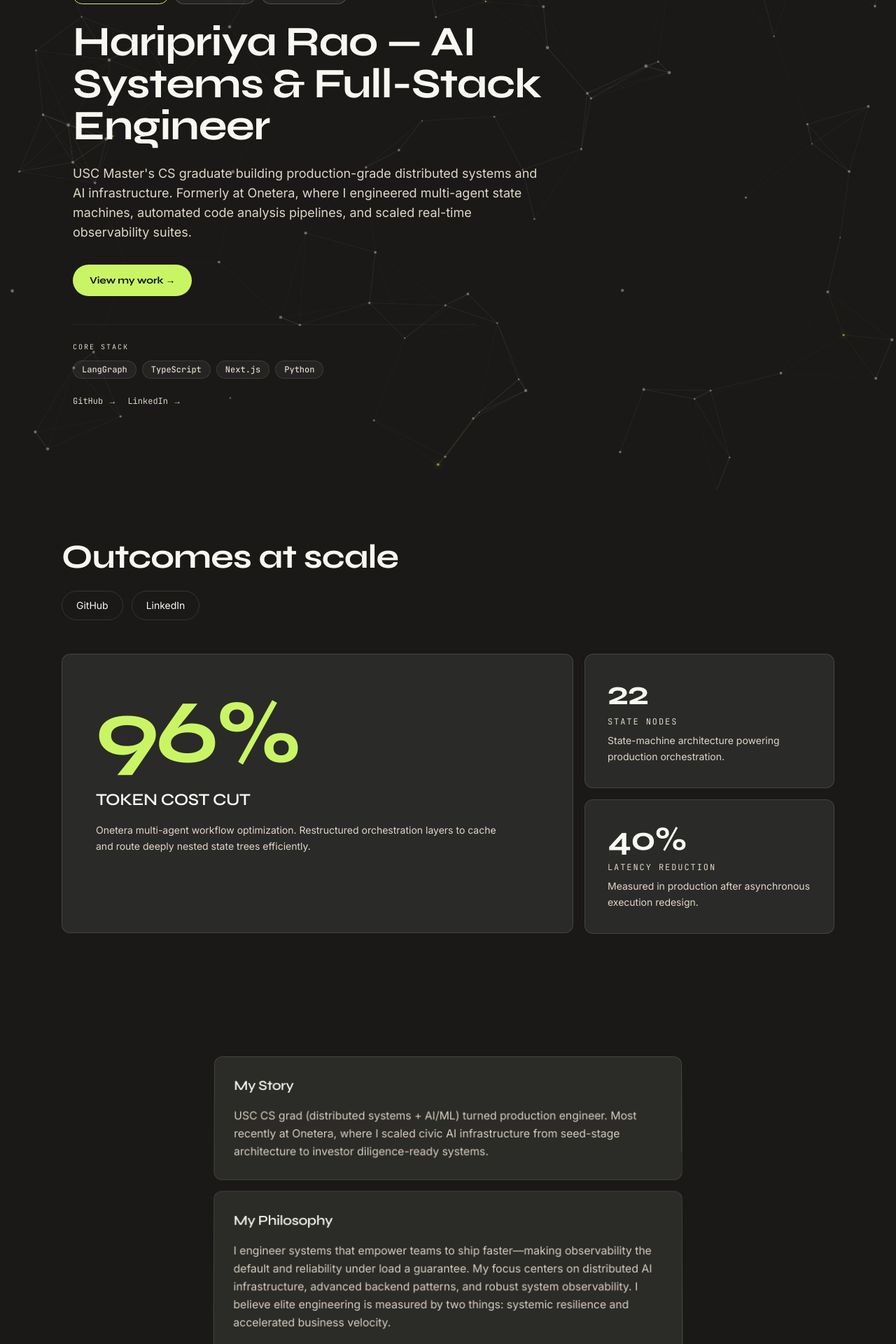
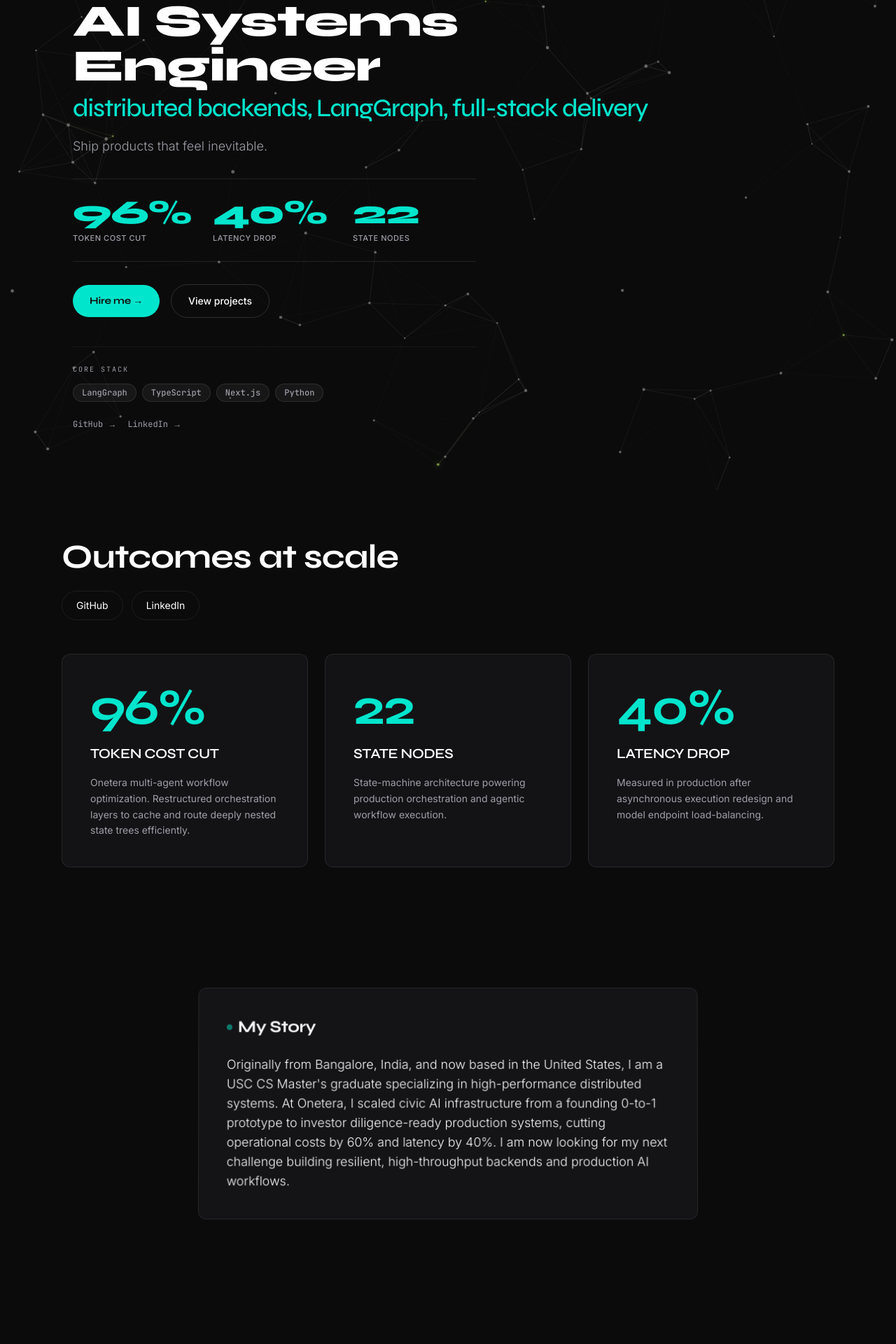
Before and after one commit to haripriyarao26/portfolio, a Next.js app: page / in a window 1280 px wide. Shown: the part 100-2020 px from the top of the page at 70% size. Built offline with nearby package versions, Linux system fonts and the light colour scheme.

Commit message:
Claude minor css changes

```diff
--- a/app/globals.css
+++ b/app/globals.css
@@ -5,18 +5,18 @@
 
 /* ── Design Tokens ───────────────────── */
 :root {
-  /* Color palette — warm near-black base */
-  --bg-dark:        #1A1917;
-  --bg-card:        #2A2A28;
-  --text-primary:   #F8F8F2;
-  --text-muted:     #DFD7C7;
-  --border:         rgba(255, 255, 255, 0.12);
-  --accent:         #C9F565;   /* Electric chartreuse — 3 uses max */
+  /* Color palette — sleek dark obsidian base */
+  --bg-dark:        #0B0B0C;
+  --bg-card:        #131316;
+  --text-primary:   #FFFFFF;
+  --text-muted:     #9E9EA7;
+  --border:         rgba(255, 255, 255, 0.08);
+  --accent:         #00E5CC;   /* Vivid neon teal */
 
   /* Legacy aliases (keep for backward compat with components) */
-  --primary:        #F8F8F2;
-  --primary-dark:   #DFD7C7;
-  --secondary:      #2A2A28;
+  --primary:        #FFFFFF;
+  --primary-dark:   #9E9EA7;
+  --secondary:      #131316;
 
   /* Typography */
   --font-display:   var(--font-syne), system-ui, sans-serif;
@@ -41,6 +41,8 @@ body {
   background-color: var(--bg-dark);
   color: var(--text-primary);
   font-family: var(--font-body);
+  font-size: 15px; /* Base size at 15px for improved readability and hierarchy */
+  line-height: 1.6;
   -webkit-font-smoothing: antialiased;
   -moz-osx-font-smoothing: grayscale;
   min-height: 100dvh;
@@ -142,8 +144,8 @@ h1, h2, h3,
 }
 .btn-primary:hover {
   transform: translateY(-2px) scale(1.03);
-  box-shadow: 0 0 24px rgba(201, 245, 101, 0.35), 0 4px 16px rgba(0,0,0,0.4);
-  background: #d8ff6e;
+  box-shadow: 0 0 24px rgba(0, 229, 204, 0.35), 0 4px 16px rgba(0,0,0,0.4);
+  background: #33FFEB;
 }
 .btn-primary:active { transform: scale(0.97); }
 
--- a/app/page.tsx
+++ b/app/page.tsx
@@ -122,94 +122,97 @@ export default function Home() {
           </div>
         </motion.div>
 
-        {/* Impact bento */}
+        {/* Impact Row */}
         <motion.div
-          className="grid gap-4 md:grid-cols-12"
+          className="grid gap-6 md:grid-cols-3"
           variants={staggerContainer}
           initial="hidden"
           whileInView="visible"
           viewport={{ once: true, margin: '-60px' }}
         >
-          {/* Large metric */}
+          {/* Card 1 */}
           <motion.article
             variants={staggerItem}
             whileHover={{ y: -4 }}
             transition={spring}
-            className="card md:col-span-8 p-8 sm:p-12 will-change-transform"
+            className="card p-8 sm:p-10 will-change-transform flex flex-col justify-between"
           >
-            <p className="font-display font-bold leading-none text-[var(--accent)] text-7xl sm:text-9xl mb-4">
+            <div>
+              <p className="font-display font-bold leading-none text-[var(--accent)] text-6xl sm:text-7xl mb-4">
                 96%
               </p>
-            <h3 className="font-display text-xl sm:text-2xl font-semibold text-[var(--text-primary)] uppercase tracking-wide">
+              <h3 className="font-display text-xl font-semibold text-[var(--text-primary)] uppercase tracking-wide">
                 Token Cost Cut
               </h3>
-            <p className="mt-4 max-w-xl text-sm text-[var(--text-muted)] leading-relaxed">
+              <p className="mt-4 text-sm text-[var(--text-muted)] leading-relaxed">
                 Onetera multi-agent workflow optimization. Restructured orchestration layers to cache and route deeply nested state trees efficiently.
               </p>
+            </div>
           </motion.article>
 
-          {/* Side metrics */}
-          <div className="md:col-span-4 flex flex-col gap-4">
+          {/* Card 2 */}
           <motion.article
             variants={staggerItem}
             whileHover={{ y: -4 }}
             transition={spring}
-              className="card flex-1 p-8 will-change-transform flex flex-col justify-center"
+            className="card p-8 sm:p-10 will-change-transform flex flex-col justify-between"
           >
-              <p className="font-display font-bold leading-none text-[var(--text-primary)] text-5xl mb-2">22</p>
-              <h3 className="mono-accent text-xs tracking-[0.16em] text-[var(--text-muted)] uppercase">State Nodes</h3>
-              <p className="mt-2 text-sm text-[var(--text-muted)] leading-relaxed">
-                State-machine architecture powering production orchestration.
+            <div>
+              <p className="font-display font-bold leading-none text-[var(--accent)] text-6xl sm:text-7xl mb-4">
+                22
               </p>
+              <h3 className="font-display text-xl font-semibold text-[var(--text-primary)] uppercase tracking-wide">
+                State Nodes
+              </h3>
+              <p className="mt-4 text-sm text-[var(--text-muted)] leading-relaxed">
+                State-machine architecture powering production orchestration and agentic workflow execution.
+              </p>
+            </div>
           </motion.article>
 
+          {/* Card 3 */}
           <motion.article
             variants={staggerItem}
             whileHover={{ y: -4 }}
             transition={spring}
-              className="card flex-1 p-8 will-change-transform flex flex-col justify-center"
+            className="card p-8 sm:p-10 will-change-transform flex flex-col justify-between"
           >
-              <p className="font-display font-bold leading-none text-[var(--text-primary)] text-5xl mb-2">40%</p>
-              <h3 className="mono-accent text-xs tracking-[0.16em] text-[var(--text-muted)] uppercase">Latency Reduction</h3>
-              <p className="mt-2 text-sm text-[var(--text-muted)] leading-relaxed">
-                Measured in production after asynchronous execution redesign.
+            <div>
+              <p className="font-display font-bold leading-none text-[var(--accent)] text-6xl sm:text-7xl mb-4">
+                40%
               </p>
+              <h3 className="font-display text-xl font-semibold text-[var(--text-primary)] uppercase tracking-wide">
+                Latency Drop
+              </h3>
+              <p className="mt-4 text-sm text-[var(--text-muted)] leading-relaxed">
+                Measured in production after asynchronous execution redesign and model endpoint load-balancing.
+              </p>
+            </div>
           </motion.article>
-          </div>
         </motion.div>
       </Section3D>
 
       {/* ── Story / About ── */}
       <Section3D className="mx-auto max-w-4xl px-6 py-10 sm:py-14">
-        <div className="max-w-[680px] mx-auto">
-          {/* Story blocks */}
-          <motion.div
-            className="space-y-4"
-            variants={staggerContainer}
+        <div className="max-w-[720px] mx-auto">
+          <motion.article
+            variants={staggerItem}
             initial="hidden"
             whileInView="visible"
             viewport={{ once: true }}
+            className="card p-8 sm:p-10 border border-white/10 relative overflow-hidden"
           >
-            <motion.article
-              variants={staggerItem}
-              className="card p-7"
-            >
-              <h3 className="font-display text-xl font-semibold text-[var(--text-primary)] mb-4">My Story</h3>
-              <p className="text-base leading-relaxed text-[var(--text-muted)] max-w-[680px]">
-                USC CS grad (distributed systems + AI/ML) turned production engineer. Most recently at Onetera, where I scaled civic AI infrastructure from seed-stage architecture to investor diligence-ready systems.
+            <div className="absolute top-0 right-0 h-24 w-24 bg-[var(--accent)]/5 blur-2xl rounded-full" />
+            <h3 className="font-display text-2xl font-bold text-[var(--text-primary)] mb-6 flex items-center gap-2">
+              <span className="h-2 w-2 rounded-full bg-[var(--accent)] animate-pulse" />
+              My Story
+            </h3>
+            <p className="text-base sm:text-lg leading-relaxed text-[var(--text-primary)]/90 font-light">
+              Originally from Bangalore, India, and now based in the United States, I am a USC CS Master&apos;s graduate specializing in high-performance distributed systems.
+              At Onetera, I scaled civic AI infrastructure from a founding 0-to-1 prototype to investor diligence-ready production systems, cutting operational costs by 60% and latency by 40%.
+              I am now looking for my next challenge building resilient, high-throughput backends and production AI workflows.
             </p>
           </motion.article>
-
-            <motion.article
-              variants={staggerItem}
-              className="card p-7"
-            >
-              <h3 className="font-display text-xl font-semibold text-[var(--text-primary)] mb-4">My Philosophy</h3>
-              <p className="text-base leading-relaxed text-[var(--text-muted)] max-w-[680px]">
-                I engineer systems that empower teams to ship faster—making observability the default and reliability under load a guarantee. My focus centers on distributed AI infrastructure, advanced backend patterns, and robust system observability. I believe elite engineering is measured by two things: systemic resilience and accelerated business velocity.
-              </p>
-            </motion.article>
-          </motion.div>
         </div>
       </Section3D>
 
@@ -240,83 +243,83 @@ export default function Home() {
 
       {/* ── Skills ── */}
       <Section3D className="mx-auto max-w-6xl px-6 pb-20">
+        <div className="grid gap-12 lg:grid-cols-2">
+          {/* Left Column: Core Focus & Tech */}
           <motion.div
-          className="mb-8 text-center"
-          initial={{ opacity: 0, y: 16 }}
-          whileInView={{ opacity: 1, y: 0 }}
+            initial={{ opacity: 0, x: -20 }}
+            whileInView={{ opacity: 1, x: 0 }}
             viewport={{ once: true }}
             transition={spring}
+            className="space-y-8"
           >
-          <h2 className="font-display text-3xl font-bold text-[var(--text-primary)] sm:text-4xl">Technical Skills</h2>
-          <div className="mx-auto mt-3 h-[1px] w-16 bg-[var(--border)]" />
-          <div className="mt-4 flex flex-wrap items-center justify-center gap-2">
+            <div>
+              <p className="mono-accent text-xs tracking-[0.22em] text-[var(--accent)] uppercase mb-2">Technical focus</p>
+              <h2 className="font-display text-3xl font-extrabold text-[var(--text-primary)] sm:text-5xl">
+                Engineering Stack
+              </h2>
+              <p className="mt-4 text-[15px] text-[var(--text-muted)] leading-relaxed max-w-md">
+                Specialized in building low-latency distributed systems, agentic AI architectures, and resilient developer infrastructure.
+              </p>
+            </div>
+
+            {/* Specialties */}
+            <div>
+              <p className="mono-accent text-[10px] tracking-[0.2em] text-[var(--text-muted)] uppercase mb-3">Specialties</p>
+              <div className="flex flex-wrap gap-2">
                 {specialties.map(item => (
                   <span
                     key={item}
-                className="mono-accent rounded-full border border-[var(--border)] px-3 py-1 text-[11px] tracking-[0.12em] text-[var(--text-muted)] uppercase"
+                    className="mono-accent rounded-full border border-white/10 bg-white/5 px-3.5 py-1.5 text-xs text-[var(--text-primary)] uppercase tracking-wider"
                   >
                     {item}
                   </span>
                 ))}
               </div>
-        </motion.div>
+            </div>
 
-        {/* Core Stack — 6 defining technologies */}
-        <motion.div
-          initial={{ opacity: 0, y: 12 }}
-          whileInView={{ opacity: 1, y: 0 }}
-          viewport={{ once: true }}
-          transition={spring}
-          className="mb-8"
-        >
-          <p className="mono-accent text-[10px] tracking-[0.2em] text-[var(--text-muted)] uppercase mb-4 text-center">Core Stack</p>
-          <div className="flex flex-wrap items-center justify-center gap-3">
+            {/* Core Stack */}
+            <div>
+              <p className="mono-accent text-[10px] tracking-[0.2em] text-[var(--text-muted)] uppercase mb-3">Core Stack</p>
+              <div className="flex flex-wrap gap-2.5">
                 {coreStack.map(skill => (
                   <span
                     key={skill}
-                className="mono-accent rounded-full border border-[var(--accent)]/40 bg-[var(--accent)]/5 px-4 py-1.5 text-sm font-semibold text-[var(--accent)] tracking-wide"
+                    className="mono-accent rounded-full border border-[var(--accent)]/30 bg-[var(--accent)]/5 px-4.5 py-2 text-sm font-semibold text-[var(--accent)] tracking-wide hover:bg-[var(--accent)]/10 transition-colors"
                   >
                     {skill}
                   </span>
                 ))}
               </div>
+            </div>
           </motion.div>
 
-        {/* Also proficient in — collapsible */}
-        <details className="group">
-          <summary className="flex items-center justify-center gap-2 text-[11px] tracking-[0.14em] text-[var(--text-muted)] uppercase cursor-pointer select-none hover:text-[var(--text-primary)] transition-colors mb-6">
-            <svg
-              className="h-3 w-3 transition-transform group-open:rotate-90"
-              fill="none" stroke="currentColor" strokeWidth={2} viewBox="0 0 24 24" aria-hidden="true"
+          {/* Right Column: Skill Groups / Proficiencies */}
+          <motion.div
+            initial={{ opacity: 0, x: 20 }}
+            whileInView={{ opacity: 1, x: 0 }}
+            viewport={{ once: true }}
+            transition={spring}
+            className="space-y-6"
           >
-              <path strokeLinecap="round" strokeLinejoin="round" d="M9 5l7 7-7 7" />
-            </svg>
-            Also proficient in…
-          </summary>
-          <motion.div
-            className="grid gap-4 md:grid-cols-3"
-            variants={staggerContainer}
-            initial="hidden"
-            whileInView="visible"
-            viewport={{ once: true }}
-          >
+            <p className="mono-accent text-[10px] tracking-[0.2em] text-[var(--text-muted)] uppercase mb-2">Also proficient in</p>
+
+            <div className="space-y-4">
               {skillGroups.map(group => (
                 <motion.article
                   key={group.title}
-                variants={staggerItem}
-                whileHover={{ y: -4 }}
+                  whileHover={{ x: 4 }}
                   transition={spring}
-                className="card p-6 will-change-transform"
+                  className="card p-5 border border-white/5 bg-[#131316] flex flex-col justify-center"
                 >
-                <h3 className="font-display text-lg font-semibold text-[var(--text-primary)]">
-                  <span className="mr-2">{group.icon}</span>
+                  <h3 className="font-display text-base font-semibold text-[var(--text-primary)] flex items-center gap-2">
+                    <span className="text-lg">{group.icon}</span>
                     {group.title}
                   </h3>
-                <div className="mt-4 flex flex-wrap gap-2">
+                  <div className="mt-3 flex flex-wrap gap-1.5">
                     {group.items.map(skill => (
                       <span
                         key={`${group.title}-${skill}`}
-                      className="mono-accent rounded-full border border-[var(--border)] px-3 py-1 text-xs text-[var(--text-muted)] hover:border-white/20 hover:text-[var(--text-primary)] transition-colors"
+                        className="mono-accent rounded border border-white/5 bg-white/[0.02] px-2.5 py-1 text-xs text-[var(--text-muted)] hover:border-white/10 hover:text-[var(--text-primary)] transition-colors"
                       >
                         {skill}
                       </span>
@@ -324,8 +327,9 @@ export default function Home() {
                   </div>
                 </motion.article>
               ))}
+            </div>
           </motion.div>
-        </details>
+        </div>
       </Section3D>
 
       {/* ── Contact ── */}
--- a/components/StoryCanvasSequence.tsx
+++ b/components/StoryCanvasSequence.tsx
@@ -32,10 +32,7 @@ export default function StoryCanvasSequence({ name, tagline }: Props) {
           >
             {/* Status Badges */}
             <div className="flex flex-wrap gap-2 mb-6">
-              <span className="mono-accent rounded-full border border-[var(--accent)] bg-[var(--accent)]/10 px-3.5 py-1 text-[11px] font-bold text-[var(--accent)] tracking-wider uppercase">
-                H1-B Cap-Exempt
-              </span>
-              <span className="mono-accent rounded-full border border-white/20 bg-white/5 px-3.5 py-1 text-[11px] font-medium text-[var(--text-primary)] tracking-wider uppercase">
+              <span className="mono-accent rounded-full border border-[var(--accent)] bg-[var(--accent)]/10 px-3.5 py-1 text-[11px] font-bold text-[var(--accent)] tracking-wider uppercase animate-pulse">
                 Open to work
               </span>
               <span className="mono-accent rounded-full border border-white/20 bg-white/5 px-3.5 py-1 text-[11px] font-medium text-[var(--text-primary)]/80 tracking-wider uppercase">
@@ -44,19 +41,41 @@ export default function StoryCanvasSequence({ name, tagline }: Props) {
             </div>
 
             {/* Name + Title headline */}
-            <h1 className="font-display font-bold leading-[1.1] text-[var(--text-primary)] text-4xl sm:text-5xl lg:text-6xl max-w-3xl">
-              Haripriya Rao — AI Systems &amp; Full-Stack Engineer
+            <h1 className="font-display font-extrabold leading-[1.1] text-[var(--text-primary)] text-4xl sm:text-6xl lg:text-[64px] max-w-4xl tracking-tight">
+              AI Systems Engineer
+              <span className="block mt-2 text-2xl sm:text-3xl lg:text-4xl font-medium text-[var(--accent)]">
+                distributed backends, LangGraph, full-stack delivery
+              </span>
             </h1>
 
             {/* Value Tagline */}
-            <p className="mt-6 max-w-2xl text-base sm:text-lg text-[var(--text-muted)] leading-relaxed">
-              USC Master&apos;s CS graduate building production-grade distributed systems and AI infrastructure. Formerly at Onetera, where I engineered multi-agent state machines, automated code analysis pipelines, and scaled real-time observability suites.
+            <p className="mt-5 max-w-2xl text-base sm:text-lg text-[var(--text-muted)] leading-relaxed font-light">
+              Ship products that feel inevitable.
             </p>
 
+            {/* First Viewport Metrics */}
+            <div className="mt-8 grid grid-cols-3 gap-6 max-w-xl border-y border-white/10 py-6 my-2">
+              <div>
+                <p className="font-display font-extrabold text-3xl sm:text-4xl lg:text-5xl text-[var(--accent)]">96%</p>
+                <p className="text-[10px] sm:text-[11px] uppercase tracking-wider text-[var(--text-muted)] mt-1 font-medium">Token Cost Cut</p>
+              </div>
+              <div>
+                <p className="font-display font-extrabold text-3xl sm:text-4xl lg:text-5xl text-[var(--accent)]">40%</p>
+                <p className="text-[10px] sm:text-[11px] uppercase tracking-wider text-[var(--text-muted)] mt-1 font-medium">Latency Drop</p>
+              </div>
+              <div>
+                <p className="font-display font-extrabold text-3xl sm:text-4xl lg:text-5xl text-[var(--accent)]">22</p>
+                <p className="text-[10px] sm:text-[11px] uppercase tracking-wider text-[var(--text-muted)] mt-1 font-medium">State Nodes</p>
+              </div>
+            </div>
+
             {/* Primary CTAs */}
-            <div className="mt-8 flex flex-wrap items-center gap-3">
-              <a href="#projects" className="btn-primary">
-                View my work →
+            <div className="mt-8 flex flex-wrap items-center gap-4">
+              <a href="#contact" className="btn-primary">
+                Hire me →
+              </a>
+              <a href="#projects" className="btn-secondary">
+                View projects
               </a>
             </div>
 
@@ -67,7 +86,7 @@ export default function StoryCanvasSequence({ name, tagline }: Props) {
                 {coreTech.map((tech) => (
                   <span
                     key={tech}
-                    className="mono-accent rounded-full border border-white/10 bg-white/5 px-3 py-1 text-xs text-[var(--text-muted)] font-medium"
+                    className="mono-accent rounded-full border border-white/10 bg-white/5 px-3 py-1 text-xs text-[var(--text-muted)] font-medium hover:border-[var(--accent)]/40 hover:text-[var(--accent)] transition-colors duration-200"
                   >
                     {tech}
                   </span>
```
Also changed, not shown: components/StoryProjectGrid.tsx (+8 -8 lines). Lines whose indentation alone changed are shown as unchanged.
